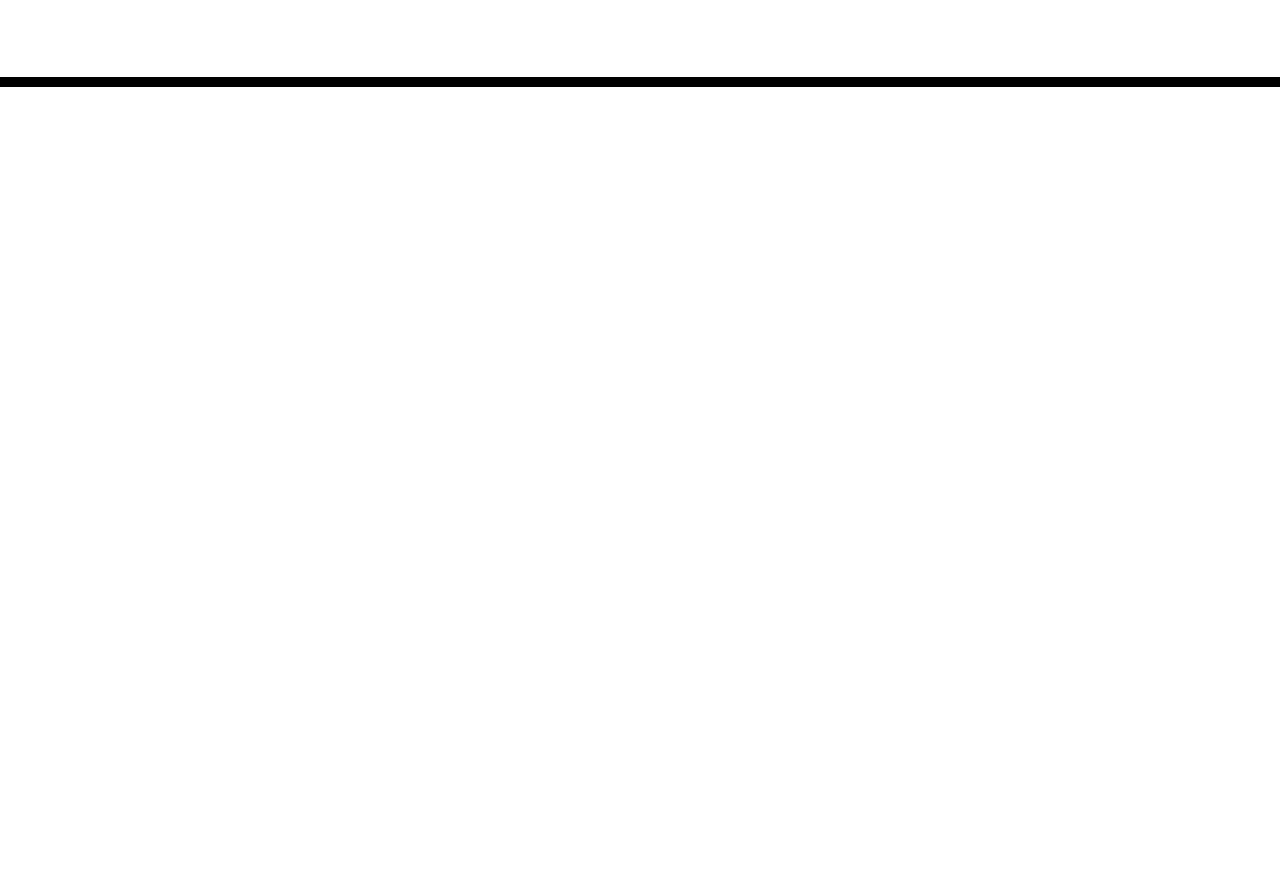
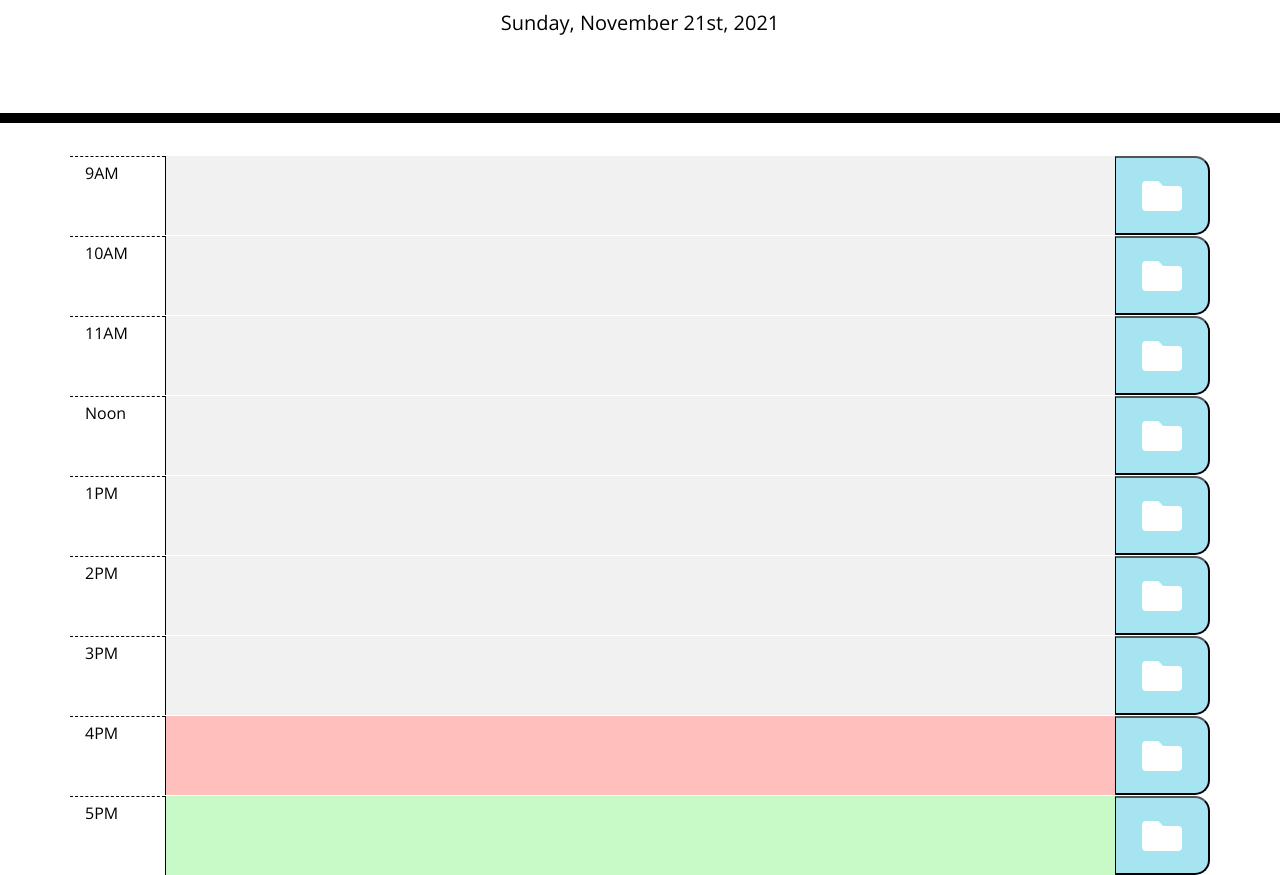
Before and after one commit to arslan-razi/Work-Day-Scheduler, a plain HTML site: page index.html in a window 1280 px wide. Shown: the part 181-1056 px from the top of the page. Before the commit the page ends 800 px from the top, so only its background shows below. Drawn offline with nearby package versions, Linux system fonts and the light colour scheme; files that its build step writes are made by us from their sources.

Commit message:
code written offline

```diff
--- a/assets/css/style.css
+++ b/assets/css/style.css
@@ -43,25 +43,25 @@ textarea{
 }
 
 .past {
-  background-color: #d3d3d3;
-  color: white;
+  background-color: #f1f1f1;
+  color: rgb(73, 73, 73);
 }
 
 .present {
-  background-color: #ff6961;
-  color: white;
+  background-color: #ffc0bd;
+  color: rgb(73, 73, 73);
 }
 
 .future {
-  background-color: #77dd77;
-  color: white;
+  background-color: #c7fac7;
+  color: rgb(73, 73, 73);
 }
 
 .saveBtn {
   border-left: 1px solid black;
   border-top-right-radius: 15px;
   border-bottom-right-radius: 15px;
-  background-color: #06AED5;
+  background-color: #a7e4f1;
   color: white;
 }
 
@@ -69,3 +69,8 @@ textarea{
   font-size: 20px;
   transition: all .3s ease-in-out;
 }
+
+.fa-folder {
+  font-size: 2.5rem;
+
+}
--- a/assets/js/script.js
+++ b/assets/js/script.js
@@ -0,0 +1,62 @@
+
+var saveBtn = $(".saveBtn");
+
+
+$(document).ready(function() {
+    // display today's date
+    $("#currentDay").text(moment().format('dddd, MMMM Do, YYYY'));
+    // Runs timeCheck to for block colour scheme
+    timeCheck();
+    // Get items stored in local storage
+    $("#9 .user-input").val(localStorage.getItem("9"));
+    $("#10 .user-input").val(localStorage.getItem("10"));
+    $("#11.user-input").val(localStorage.getItem("11"));
+    $("#12 .user-input").val(localStorage.getItem("12"));
+    $("#13 .user-input").val(localStorage.getItem("13"));
+    $("#14 .user-input").val(localStorage.getItem("14"));
+    $("#15 .user-input").val(localStorage.getItem("15"));
+    $("#16 .user-input").val(localStorage.getItem("16"));
+    $("#17 .user-input").val(localStorage.getItem("17"));
+});
+
+// Save Button
+saveBtn.on("click", function (){
+    event.preventDefault();
+    // variable for time block id upon save click
+    var hourId = $(this).parent().attr("id");
+    console.log(hourId);
+    // variable for user input upon save click
+    var userInput = $(this).siblings(".user-input").val();
+    console.log(userInput);
+    // stores both elements in local storage
+    localStorage.setItem(hourId,userInput);
+    // runs timeCheck upon any save
+    timeCheck();
+    });
+
+//Checks current time and compare it to the hour on the time blocks
+function timeCheck() {
+    // Current hour retrieved via moment.js
+    var currentHour = moment().hour();
+    $('.user-input').each(function (){
+        // variable for the hour id
+        var hour = $(this).attr("id").split("save")[1];
+        // compares current hour to hour id
+        if (hour < currentHour) {
+            $(this).addClass('past');
+        } else if (hour == currentHour) {
+            $(this).addClass('present');
+        } else {
+            $(this).addClass("future");
+        }
+    });
+}
+
+// Runs the time check function every 15 minutes
+setInterval(function(){
+    $('.input-form').each(function(){
+        timeCheck($(this));
+        // Also checks to make sure date has not changed
+        $("#currentDay").text(moment().format('dddd MMMM Do, YYYY'));
+    });
+}, 900000);
--- a/index.html
+++ b/index.html
@@ -18,7 +18,8 @@
       href="https://fonts.googleapis.com/css?family=Open+Sans&display=swap"
       rel="stylesheet"
     />
-    <link rel="stylesheet" href="style.css" />
+    <link rel="stylesheet" href="./assets/css/style.css">
+
     <title>Work Day Scheduler</title>
   </head>
 
@@ -30,9 +31,65 @@
     </header>
     <div class="container">
       <!-- Timeblocks go here -->
+        <!--9AM Hour-->
+        <div class = "row" id="9">
+          <p class="col-2 col-lg-1 hour pt-2">9AM</p>
+          <textarea class="col-8 col-lg-10 user-input" id="save9"></textarea>
+          <button class= "col-2 col-lg-1 saveBtn p-3" ><i class="fa fa-folder" aria-hidden="true"></i></button>
+        </div>
+        <!--10AM Hour-->
+        <div class = "row" id="10">
+          <p class="col-2 col-lg-1 hour pt-2">10AM</p>
+          <textarea class="col-8 col-lg-10 user-input" id="save10"></textarea>
+          <button class= "col-2 col-lg-1 saveBtn p-3" ><i class="fa fa-folder" aria-hidden="true"></i></button>
+        </div>
+        <!--11AM Hour-->
+        <div class = "row" id="11">
+          <p class="col-2 col-lg-1 hour pt-2">11AM</p>
+          <textarea class="col-8 col-lg-10 user-input" id="save11"></textarea>
+          <button class= "col-2 col-lg-1 saveBtn p-3" ><i class="fa fa-folder" aria-hidden="true"></i></button>
+        </div>
+        <!--Noon Hour-->
+        <div class = "row" id="12">
+          <p class="col-2 col-lg-1 hour pt-2">Noon</p>
+          <textarea class="col-8 col-lg-10 user-input" id="save12"></textarea>
+          <button class= "col-2 col-lg-1 saveBtn p-3" ><i class="fa fa-folder" aria-hidden="true"></i></button>
+        </div>
+        <!--1PM Hour-->
+        <div class = "row" id="13">
+          <p class="col-2 col-lg-1 hour pt-2">1PM</p>
+          <textarea class="col-8 col-lg-10 user-input" id="save13"></textarea>
+          <button class= "col-2 col-lg-1 saveBtn p-3" ><i class="fa fa-folder" aria-hidden="true"></i></button>
+        </div>
+        <!--2PM Hour-->
+        <div class = "row" id="14">
+          <p class="col-2 col-lg-1 hour pt-2">2PM</p>
+          <textarea class="col-8 col-lg-10 user-input" id="save14"></textarea>
+          <button class= "col-2 col-lg-1 saveBtn p-3" ><i class="fa fa-folder" aria-hidden="true"></i></button>
+        </div>
+        <!--3PM Hour-->
+        <div class = "row" id="15">
+          <p class="col-2 col-lg-1 hour pt-2">3PM</p>
+          <textarea class="col-8 col-lg-10 user-input" id="save15"></textarea>
+          <button class= "col-2 col-lg-1 saveBtn p-3" ><i class="fa fa-folder" aria-hidden="true"></i></button>
+        </div>
+        <!--4PM Hour-->
+        <div class = "row" id="16">
+          <p class="col-2 col-lg-1 hour pt-2">4PM</p>
+          <textarea class="col-8 col-lg-10 user-input" id="save16"></textarea>
+          <button class= "col-2 col-lg-1 saveBtn p-3" ><i class="fa fa-folder" aria-hidden="true"></i></button>
+        </div>
+        <!--5PM Hour-->
+        <div class = "row" id="17">
+          <p class="col-2 col-lg-1 hour pt-2">5PM</p>
+          <textarea class="col-8 col-lg-10 user-input" id="save17"></textarea>
+          <button class= "col-2 col-lg-1 saveBtn p-3" ><i class="fa fa-folder" aria-hidden="true"></i></button>
+        </div>
+
     </div>
 
     <script src="https://code.jquery.com/jquery-3.4.1.min.js"></script>
     <script src="https://cdnjs.cloudflare.com/ajax/libs/moment.js/2.24.0/moment.min.js"></script>
+    <script src="./assets/js/script.js"></script>
   </body>
 </html>
```
Also changed, not shown: 1 other file.
